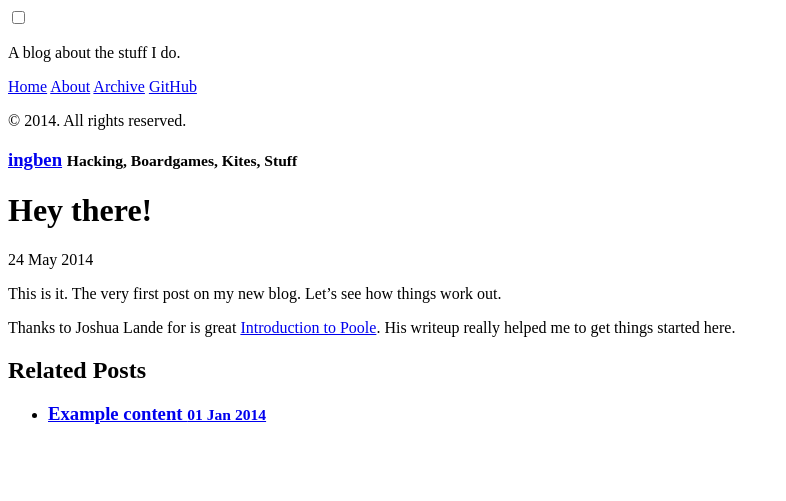
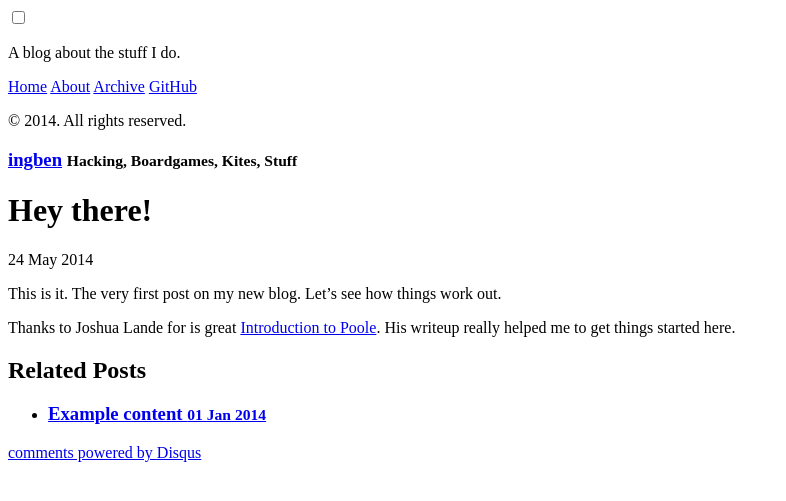
Before and after one commit to gitter-badger/ingben.github.io, a Jekyll site: the page built from _posts/2014-05-24-hey-there.md, in a window 1280 px wide. Shown: the top 501 px of the page, without its empty margins (0-786 px from the left). Built offline with Jekyll 4.4.1, drawn with Linux system fonts in a browser that asks for light colours; Markdown is read by kramdown in place of the engine named in the settings; comment, search, counter and statistics services are not loaded; part of the change alters nothing that is shown.

Commit message:
Add disqus

```diff
--- /dev/null
+++ b/_includes/comments.html
@@ -0,0 +1,17 @@
+{% if page.comments %}
+  <!-- Add Disqus comments. -->
+  <div id="disqus_thread"></div>
+  <script type="text/javascript">
+      /* * * CONFIGURATION VARIABLES: EDIT BEFORE PASTING INTO YOUR WEBPAGE * * */
+      var disqus_shortname = 'ingben'; // required: replace example with your forum shortname
+
+      /* * * DON'T EDIT BELOW THIS LINE * * */
+      (function() {
+          var dsq = document.createElement('script'); dsq.type = 'text/javascript'; dsq.async = true;
+          dsq.src = '//' + disqus_shortname + '.disqus.com/embed.js';
+          (document.getElementsByTagName('head')[0] || document.getElementsByTagName('body')[0]).appendChild(dsq);
+      })();
+  </script>
+  <noscript>Please enable JavaScript to view the <a href="http://disqus.com/?ref_noscript">comments powered by Disqus.</a></noscript>
+  <a href="http://disqus.com" class="dsq-brlink">comments powered by <span class="logo-disqus">Disqus</span></a>
+{% endif %}
--- a/_layouts/default.html
+++ b/_layouts/default.html
@@ -21,6 +21,8 @@
 
       <div class="container content">
         {{ content }}
+
+        {% include comments.html %}
       </div>
     </div>
 
--- a/_posts/2014-05-24-hey-there.md
+++ b/_posts/2014-05-24-hey-there.md
@@ -1,6 +1,7 @@
 ---
 layout: post
 title: Hey there!
+comments: true
 ---
 
 This is it. The very first post on my new blog. Let's see how things work out.
```
